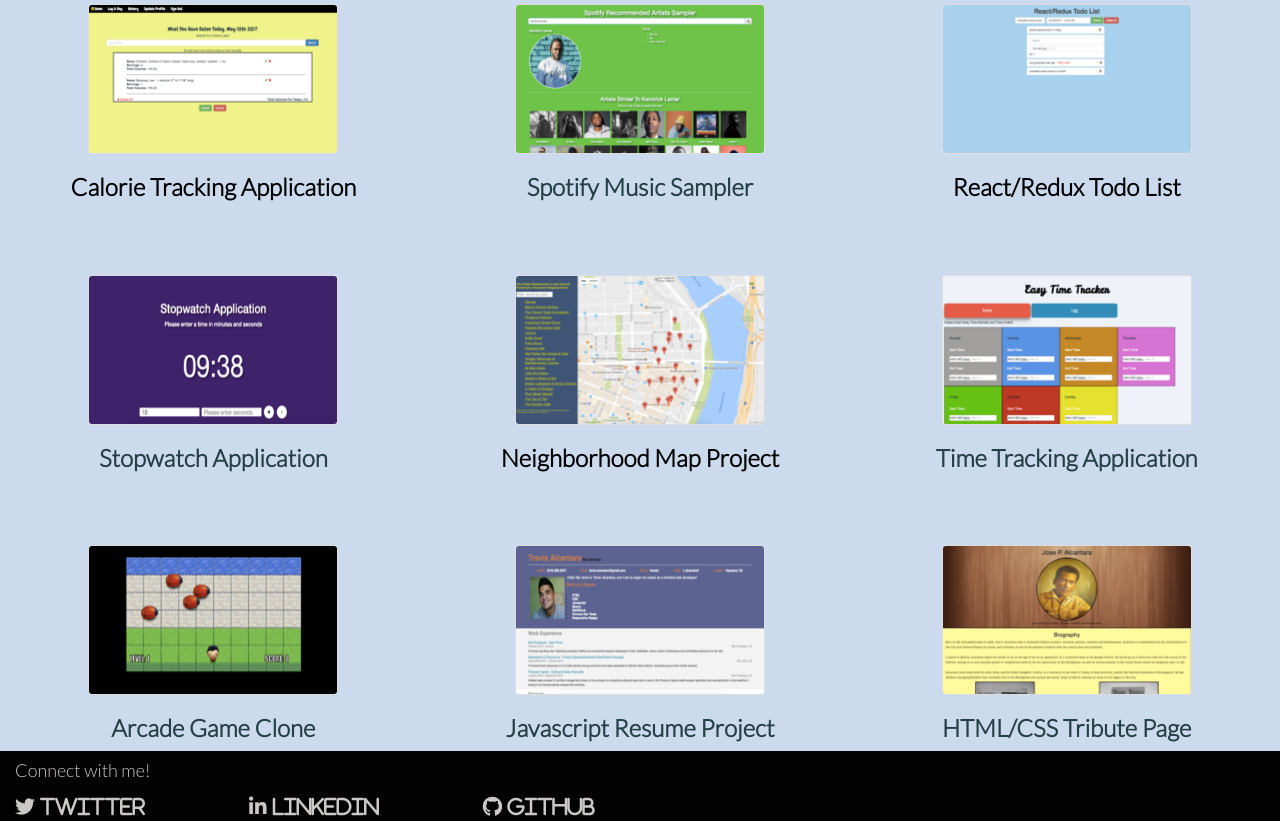
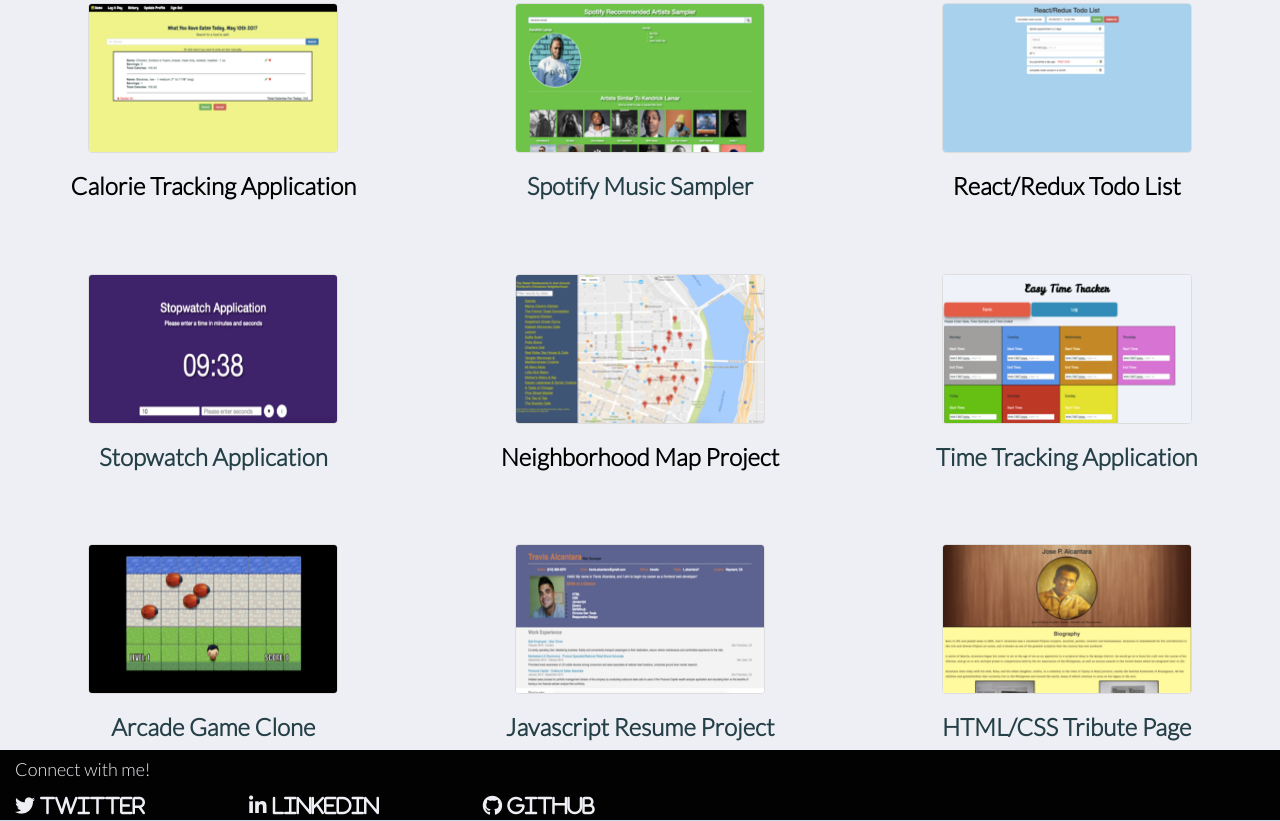
Before and after one commit to travalc/portfolio, a website: page index.html in a window 1280 px wide. Shown: the part 1052-1873 px from the top of the page. Drawn offline with Linux system fonts and the light colour scheme.

Commit message:
Changed color of featured work background and text of header and footer

```diff
--- a/css/main.css
+++ b/css/main.css
@@ -24,8 +24,12 @@ a {
 .black-background {
   background-color: #030202;
 }
-.about-me, .featured-work, body {
+.about-me,  body {
   background-color: #cbdbed;
+}
+
+.featured-work {
+  background-color: #edeff4;
 }
 
 .social-link {
@@ -39,8 +43,8 @@ a {
   font-size: 100px;
   font-family: "Times New Roman", Georgia, Serif;
 }
-.gray-text {
-  color: #CCC8C8;
+.white-text {
+  color: #edeff4;
 }
 .black-text {
   color: black;
@@ -59,12 +63,12 @@ a {
 }
 .profile-image{
 
-  border: solid white 1px;
+  border: solid #edeff4 1px;
 }
 .description {
   margin-top: 0;
   margin-right: 0;
-  border-bottom: solid white 1px;
+
 }
 .project {
   vertical-align: top;
--- a/css/responsive.css
+++ b/css/responsive.css
@@ -26,7 +26,6 @@
   }
   .bio-section {
     margin-bottom: 40px;
-    border-bottom: solid white 1px;
   }
   .skills-header {
     text-align: left;
--- a/index.html
+++ b/index.html
@@ -21,7 +21,7 @@
         <div class="col-sm-12 col-md-4">
           <h1 class="header-logo">&#937;</h1>
         </div>
-        <div  class="col-md-8 text-right  nameplate gray-text">
+        <div  class="col-md-8 text-right  nameplate white-text">
           <h1 class="name text-uppercase">Travis Alcantara</h1>
           <h4 class="subtitle">Front-End Web Developer</h4>
         </div>
@@ -132,12 +132,12 @@
       </section>
     </main>
       <footer class="black-background">
-        <div class="container-fluid gray-text">
+        <div class="container-fluid white-text">
           <h4>Connect with me!</h4>
           <div class="social">
-            <a href="https://twitter.com/t_alcantara7" target="_blank" class="social-link fa fa-twitter gray-text"> Twitter</a>
-            <a href="https://www.linkedin.com/in/travis-alcantara-80a99354" target="_blank" class="social-link fa fa-linkedin gray-text"> Linkedin</a>
-            <a href="https://github.com/travalc" target="_blank" class="social-link github fa fa-github gray-text"> GitHub</a>
+            <a href="https://twitter.com/t_alcantara7" target="_blank" class="social-link fa fa-twitter white-text"> Twitter</a>
+            <a href="https://www.linkedin.com/in/travis-alcantara-80a99354" target="_blank" class="social-link fa fa-linkedin white-text"> Linkedin</a>
+            <a href="https://github.com/travalc" target="_blank" class="social-link github fa fa-github white-text"> GitHub</a>
           </div>
         </div>
       </footer>
```
